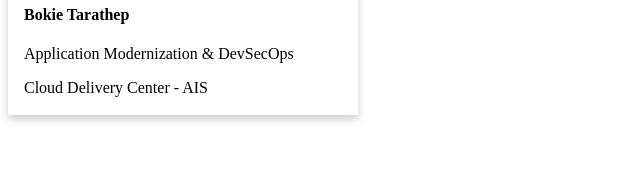
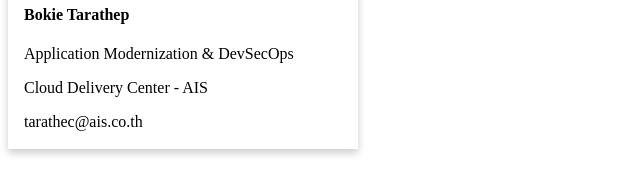
Before and after one commit to tarathep/tarathep.github.io, a plain HTML site: page index.html in a window 1280 px wide. Shown: the part 351-546 px from the top of the page, without its empty margins (0-640 px from the left). Drawn offline with Linux system fonts and the light colour scheme.

Commit message:
Update index.html

```diff
--- a/index.html
+++ b/index.html
@@ -28,7 +28,7 @@
     <h4><b>Bokie Tarathep</b></h4>
     <p>Application Modernization & DevSecOps</p>
     <p>Cloud Delivery Center - AIS</p>
-
+    <p>tarathec@ais.co.th</p>
   </div>
 </div>
 
```
